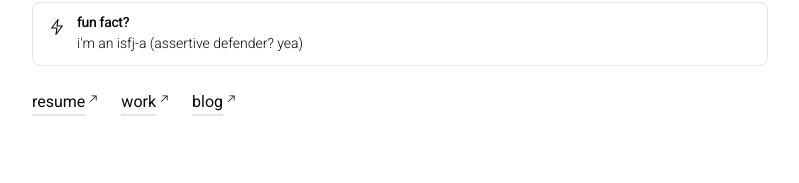
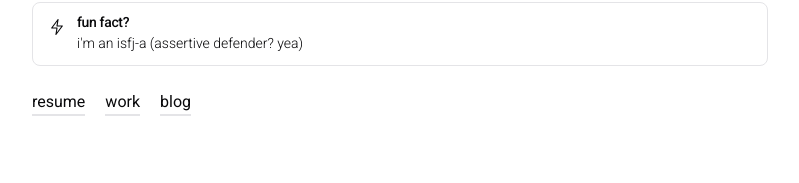
Before and after one commit to FireHead90544/w3, a Next.js app: page / in a window 1280 px wide. Shown: the part 286-469 px from the top of the page, without its empty margins (240-1039 px from the left). Built offline with nearby package versions, Linux system fonts and the light colour scheme.

Commit message:
fix: remove icon if internal url

```diff
--- a/components/(misc)/InternalLink.tsx
+++ b/components/(misc)/InternalLink.tsx
@@ -3,15 +3,16 @@ import Link, { LinkProps } from 'next/link'
 import { RxArrowTopRight as ArrowTopRight } from "react-icons/rx";
 
 interface InternalLinkProps extends LinkProps {
-  text: string
-  target?: "_blank" | "_self" | "_parent" | "_top"
+  text: string | React.ReactNode,
+  target?: "_blank" | "_self" | "_parent" | "_top",
+  rel?: string
 }
 
 const InternalLink = ({ text, ...props }: InternalLinkProps) => {
   return (
     <Link className="inline-flex w-fit items-center text-foreground hover:text-muted-foreground duration-200" {...props}>
       <span className="border-b-2">{text}</span>
-      <ArrowTopRight className="relative -top-1 scale-75" />
+      {props.target==="_blank" && <ArrowTopRight className="relative -top-1 scale-75" />}
     </Link>
   )
 }
```
